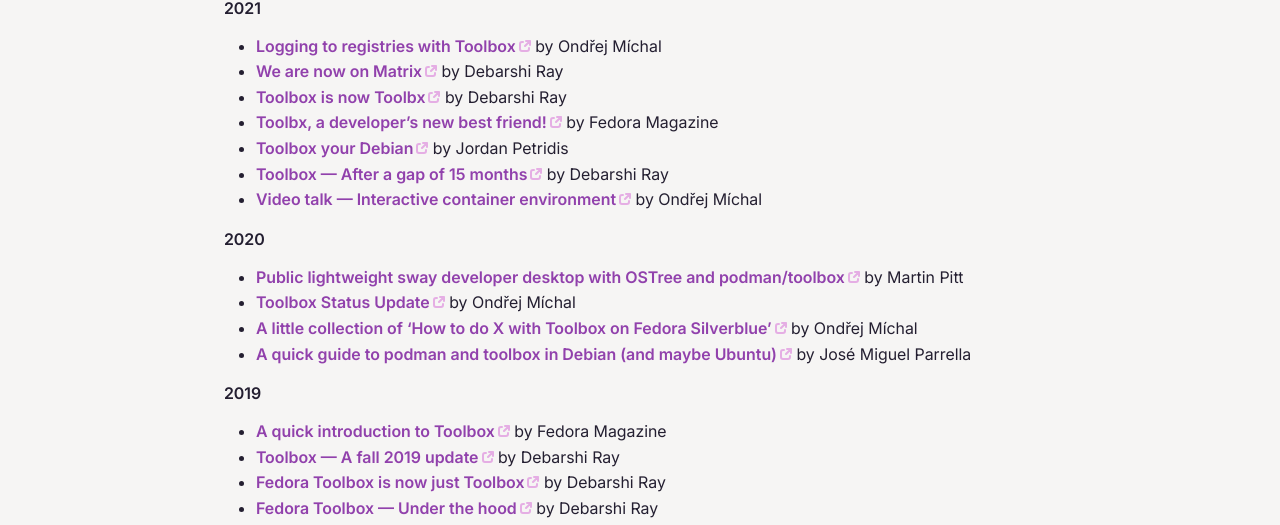
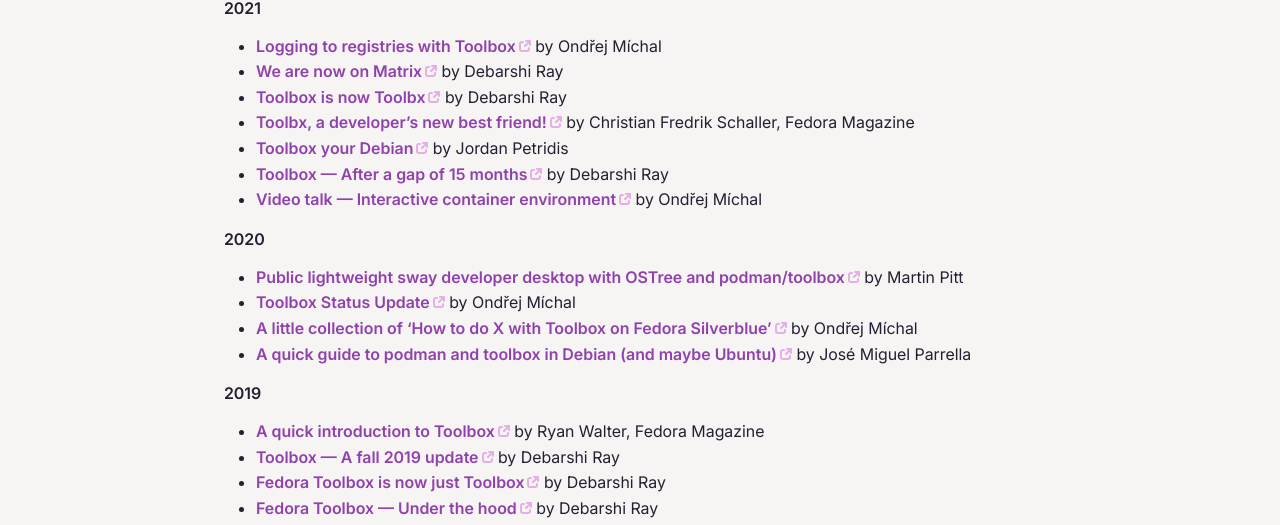
Before and after one commit to containers/containertoolbx.org, a Jekyll site: the page built from articles.md, in a window 1280 px wide. Shown: the part 1026-1551 px from the top of the page. Built offline with Jekyll 4.4.1, drawn with Linux system fonts in a browser that asks for light colours.

Commit message:
Mention the author even for articles published on third party platforms
The idea is to credit the individual who actually made the effort to
write the article.

```diff
--- a/articles.md
+++ b/articles.md
@@ -36,7 +36,7 @@
 * [Logging to registries with Toolbox](https://harrymichal.undo.it/posts/2021/logging-to-registries-with-toolbox/) by Ondřej Míchal
 * [We are now on Matrix](https://debarshiray.wordpress.com/2021/11/24/toolbx-is-now-on-matrix/) by Debarshi Ray
 * [Toolbox is now Toolbx](https://debarshiray.wordpress.com/2021/11/10/toolbox-is-now-toolbx/) by Debarshi Ray
-* [Toolbx, a developer's new best friend!](https://fedoramagazine.org/toolbx-a-developers-new-best-friend/) by Fedora Magazine
+* [Toolbx, a developer's new best friend!](https://fedoramagazine.org/toolbx-a-developers-new-best-friend/) by Christian Fredrik Schaller, Fedora Magazine
 * [Toolbox your Debian](https://blogs.gnome.org/alatiera/2021/03/03/toolbox-your-debian/) by Jordan Petridis
 * [Toolbox — After a gap of 15 months](https://debarshiray.wordpress.com/2021/01/14/toolbox-after-a-gap-of-15-months/) by Debarshi Ray
 * [Video talk — Interactive container environment](https://www.youtube.com/watch?v=qdpg-zBvNz8) by Ondřej Míchal
@@ -48,7 +48,7 @@
 * [A quick guide to podman and toolbox in Debian (and maybe Ubuntu)](https://dev.to/bureado/a-quick-guide-to-podman-and-toolbox-in-debian-5672) by José Miguel Parrella
 
 #### 2019
-* [A quick introduction to Toolbox](https://fedoramagazine.org/a-quick-introduction-to-toolbox-on-fedora/) by Fedora Magazine
+* [A quick introduction to Toolbox](https://fedoramagazine.org/a-quick-introduction-to-toolbox-on-fedora/) by Ryan Walter, Fedora Magazine
 * [Toolbox — A fall 2019 update](https://debarshiray.wordpress.com/2019/11/01/toolbox-a-fall-2019-update/) by Debarshi Ray
 * [Fedora Toolbox is now just Toolbox](https://debarshiray.wordpress.com/2019/04/03/fedora-toolbox-is-now-just-toolbox/) by Debarshi Ray
 * [Fedora Toolbox — Under the hood](https://debarshiray.wordpress.com/2019/01/21/fedora-toolbox-under-the-hood/) by Debarshi Ray
```
